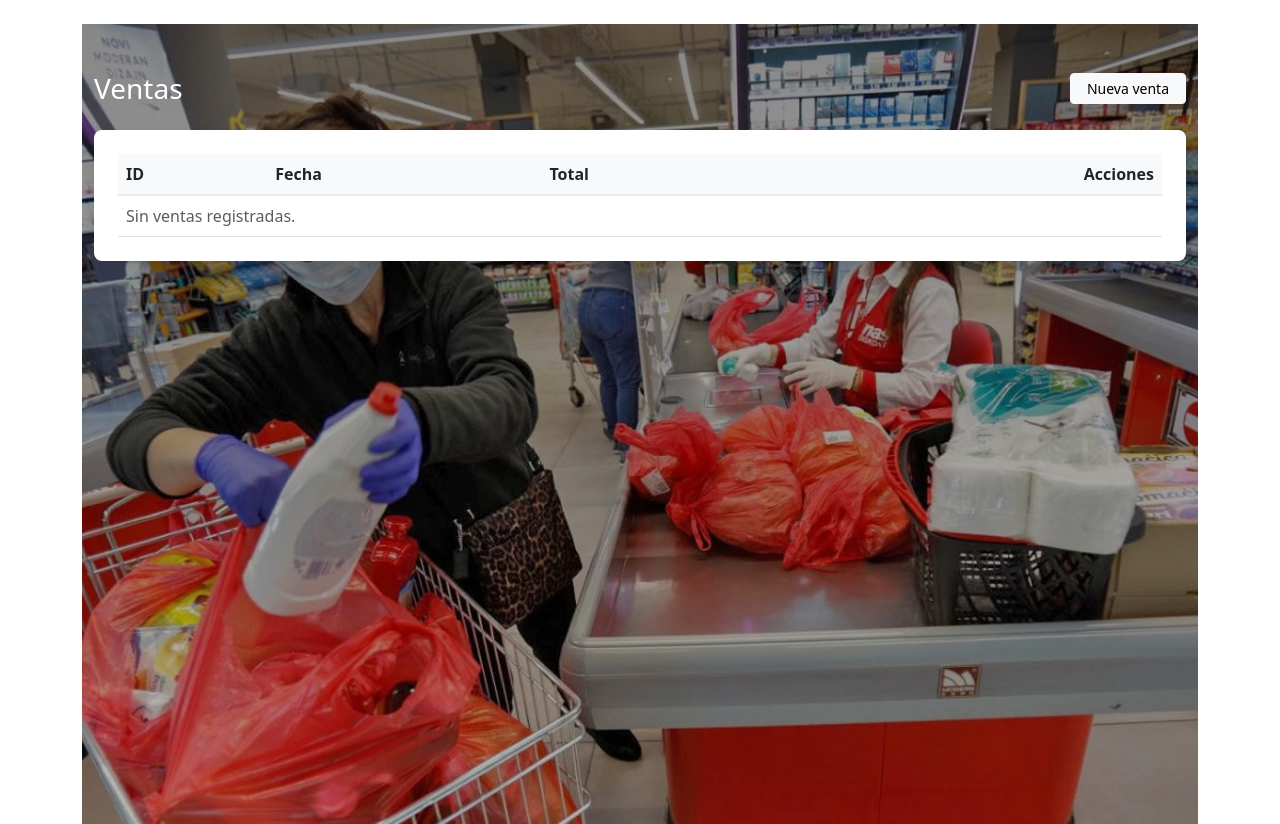
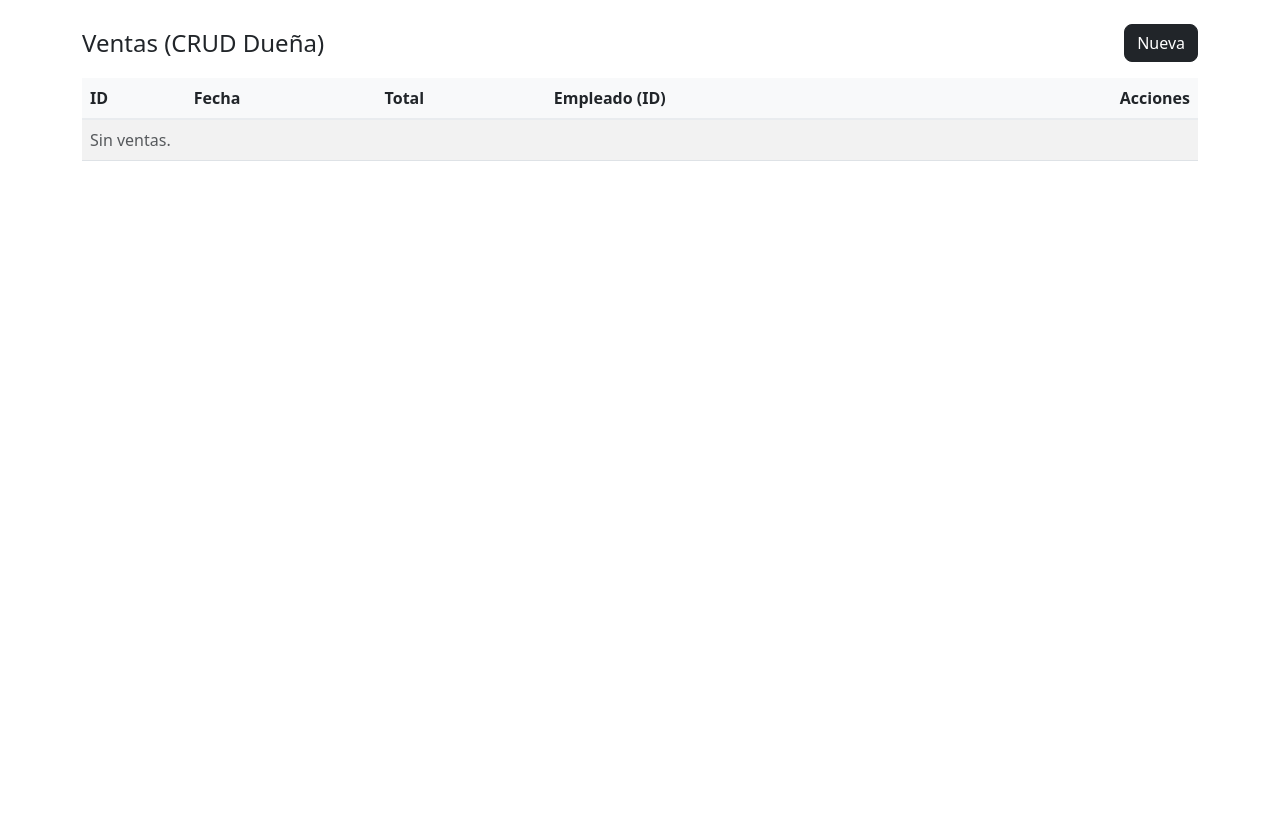
Before and after one commit to Rikiu10/Market, a Django app: template templates/Tienda/ventas/ventas_list.html in a window 1280 px wide. Shown: the part 56-880 px from the top of the page. After the commit the page ends 217 px from the top, so only its background shows below. Run offline with Django 5.2, Linux system fonts and the light colour scheme; the template is opened without the code that fills it, so the values that code supplies are empty.

Commit message:
Venta
commit de los forms, models, urls de Venta.

```diff
--- a/Tienda/urls.py
+++ b/Tienda/urls.py
@@ -53,4 +53,12 @@ urlpatterns = [
     path("historiales/nuevo/", views.historial_create, name="historial_create"),
     path("historiales/editar/<int:pk>/", views.historial_edit, name="historial_edit"),
     path("historiales/eliminar/<int:pk>/", views.historial_delete, name="historial_delete"),
+
+    #urls tablas Soledad, Venta
+    #VENTA
+
+    path("ventas-crud/", views.ventas_crud_list, name="ventas_crud_list"),
+    path("ventas-crud/nueva/", views.venta_crud_create, name="venta_crud_create"),
+    path("ventas-crud/editar/<int:pk>/", views.venta_crud_edit, name="venta_crud_edit"),
+    path("ventas-crud/eliminar/<int:pk>/", views.venta_crud_delete, name="venta_crud_delete"),
 ]
--- a/templates/Tienda/ventas/ventas_list.html
+++ b/templates/Tienda/ventas/ventas_list.html
@@ -1,45 +1,25 @@
 {% extends "Tienda/base.html" %}
-{% block title %}Ventas{% endblock %}
-{% load static %}
+{% block title %}Ventas (CRUD){% endblock %}
 {% block content %}
-
-<div class="venta-fondo">
-  <div class="container py-5 position-relative">
-
-    <div class="d-flex justify-content-between align-items-center mb-4 text-white">
-      <h1 class="h3 mb-0">Ventas</h1>
-      <a class="btn btn-light btn-sm px-3" href="{% url 'Tienda:venta_form' %}">Nueva venta</a>
+<div class="d-flex justify-content-between align-items-center mb-3">
+  <h1 class="h4 mb-0">Ventas (CRUD Dueña)</h1>
+  <a class="btn btn-dark" href="{% url 'Tienda:venta_crud_create' %}">Nueva</a>
 </div>
-
-    <div class="tabla-ventas p-3 p-md-4 bg-white rounded-3 shadow">
-      <table class="table table-hover align-middle mb-0">
-        <thead>
+<table class="table table-striped align-middle">
+  <thead><tr><th>ID</th><th>Fecha</th><th>Total</th><th>Empleado (ID)</th><th class="text-end">Acciones</th></tr></thead>
+  <tbody>
+    {% for v in objetos %}
     <tr>
-            <th>ID</th>
-            <th>Fecha</th>
-            <th>Total</th>
-            <th class="text-end">Acciones</th>
-          </tr>
-        </thead>
-        <tbody>
-          {% for v in ventas %}
-          <tr>
-            <td>{{ v.id }}</td>
+      <td>{{ v.idventa }}</td>
       <td>{{ v.fecha }}</td>
       <td>${{ v.total }}</td>
+      <td>{{ v.empleado_idempleado }}</td>
       <td class="text-end">
-              <a class="btn btn-sm btn-outline-primary" href="{% url 'Tienda:venta_edit' v.id %}">Editar</a>
-              <a class="btn btn-sm btn-outline-danger" href="{% url 'Tienda:venta_delete' v.id %}">Eliminar</a>
+        <a class="btn btn-sm btn-outline-primary" href="{% url 'Tienda:venta_crud_edit' v.idventa %}">Editar</a>
+        <a class="btn btn-sm btn-outline-danger" href="{% url 'Tienda:venta_crud_delete' v.idventa %}">Eliminar</a>
       </td>
     </tr>
-          {% empty %}
-          <tr><td colspan="4" class="text-muted">Sin ventas registradas.</td></tr>
-          {% endfor %}
+    {% empty %}<tr><td colspan="5" class="text-muted">Sin ventas.</td></tr>{% endfor %}
   </tbody>
 </table>
-    </div>
-
-  </div>
-</div>
-
 {% endblock %}
```
Also changed, not shown: Tienda/admin.py (+7 -1 lines), Tienda/forms.py (+12 -1 lines), Tienda/models.py (+14 -0 lines), Tienda/views.py (+41 -4 lines), templates/Tienda/ventas/venta_form.html (+5 -14 lines). Lines whose indentation alone changed are shown as unchanged.
